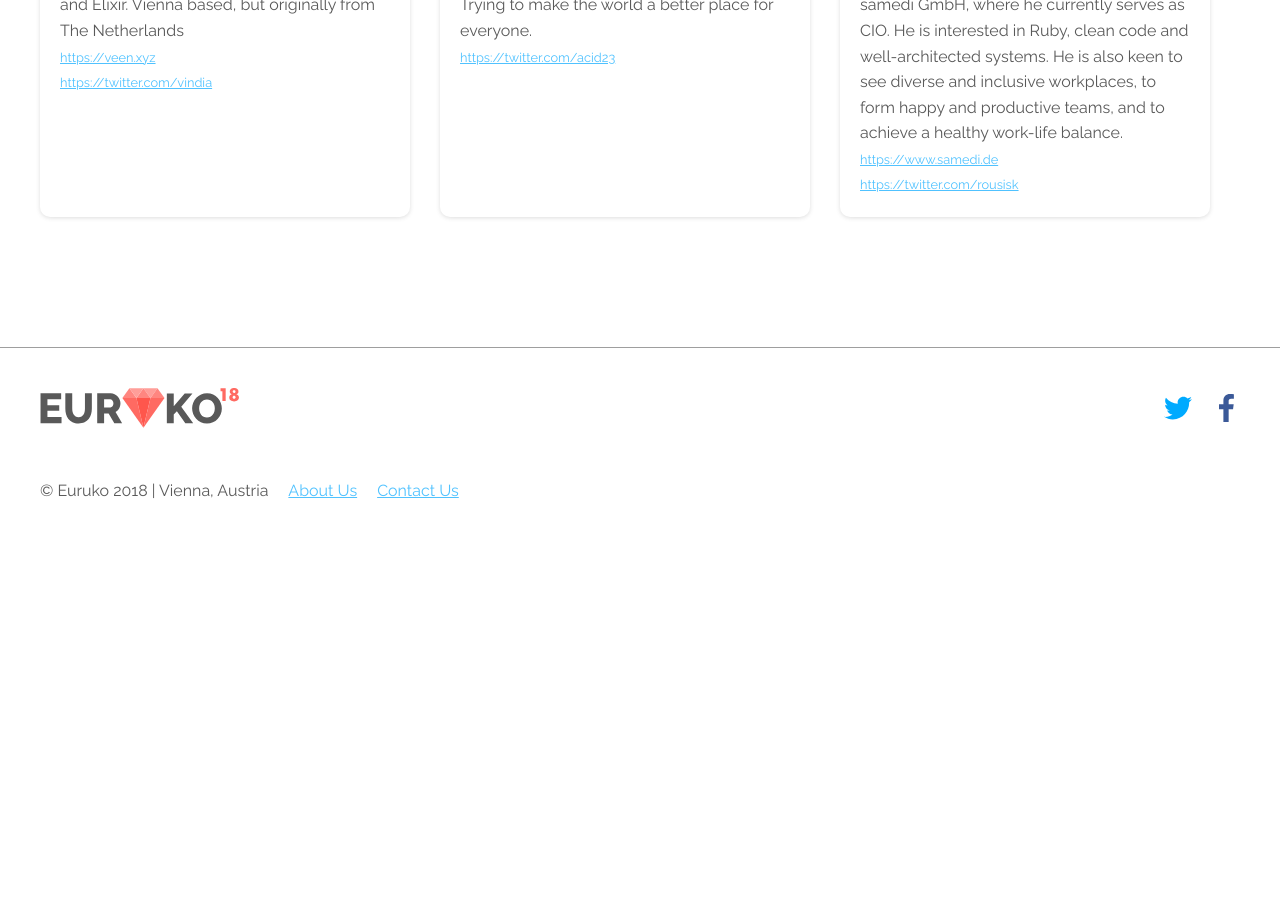
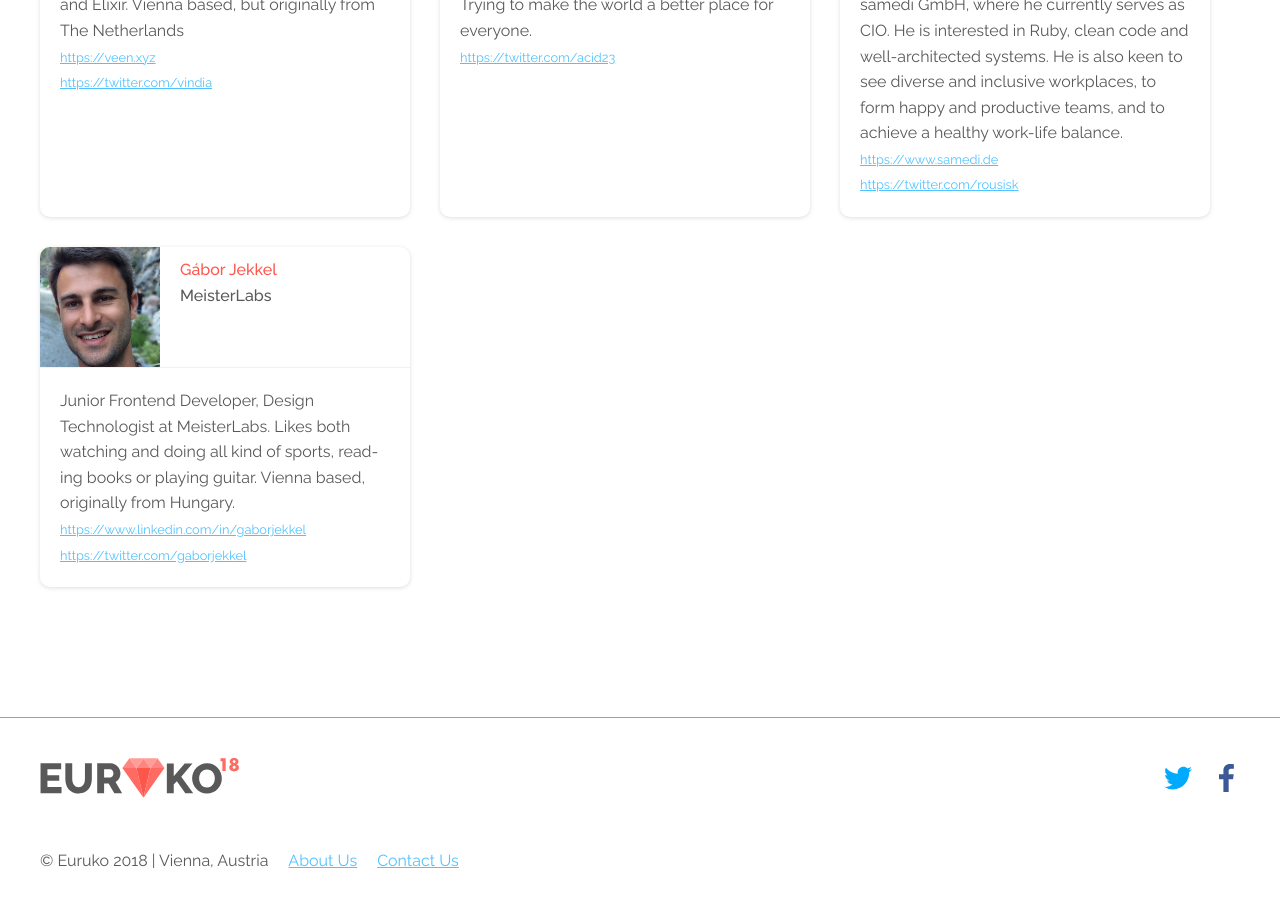
Before and after one commit to euruko/euruko2018.github.io, a Jekyll site: the page built from team.html, in a window 1280 px wide and 900 px high, scrolled down 947 px. Built offline with Jekyll 4.4.1, drawn with Linux system fonts in a browser that asks for light colours; before the commit the page ends 1551 px from its top, so only the background shows below that.

Commit message:
Update team

```diff
--- a/_data/team.yml
+++ b/_data/team.yml
@@ -33,3 +33,10 @@
   url: https://www.samedi.de
   twitter: https://twitter.com/rousisk
   bio: Kostas leads the engineering team of samedi GmbH, where he currently serves as CIO. He is interested in Ruby, clean code and well-architected systems. He is also keen to see diverse and inclusive workplaces, to form happy and productive teams, and to achieve a healthy work-life balance.
+
+- name: Gábor Jekkel
+  photo: gabor.png
+  subtitle: MeisterLabs
+  url: https://www.linkedin.com/in/gaborjekkel
+  twitter: https://twitter.com/gaborjekkel
+  bio: Junior Frontend Developer, Design Technologist at MeisterLabs. Likes both watching and doing all kind of sports, reading books or playing guitar. Vienna based, originally from Hungary.
```
Also changed, not shown: assets/images/team/gabor.png (added).
